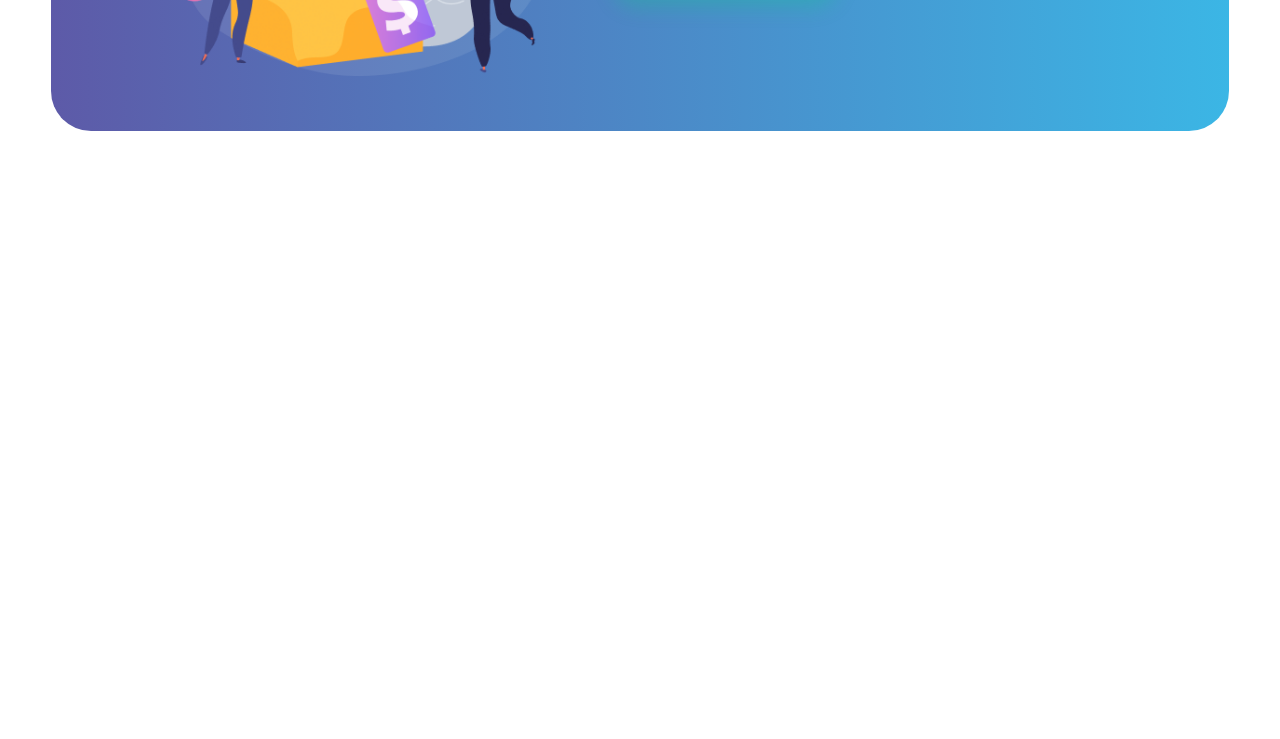
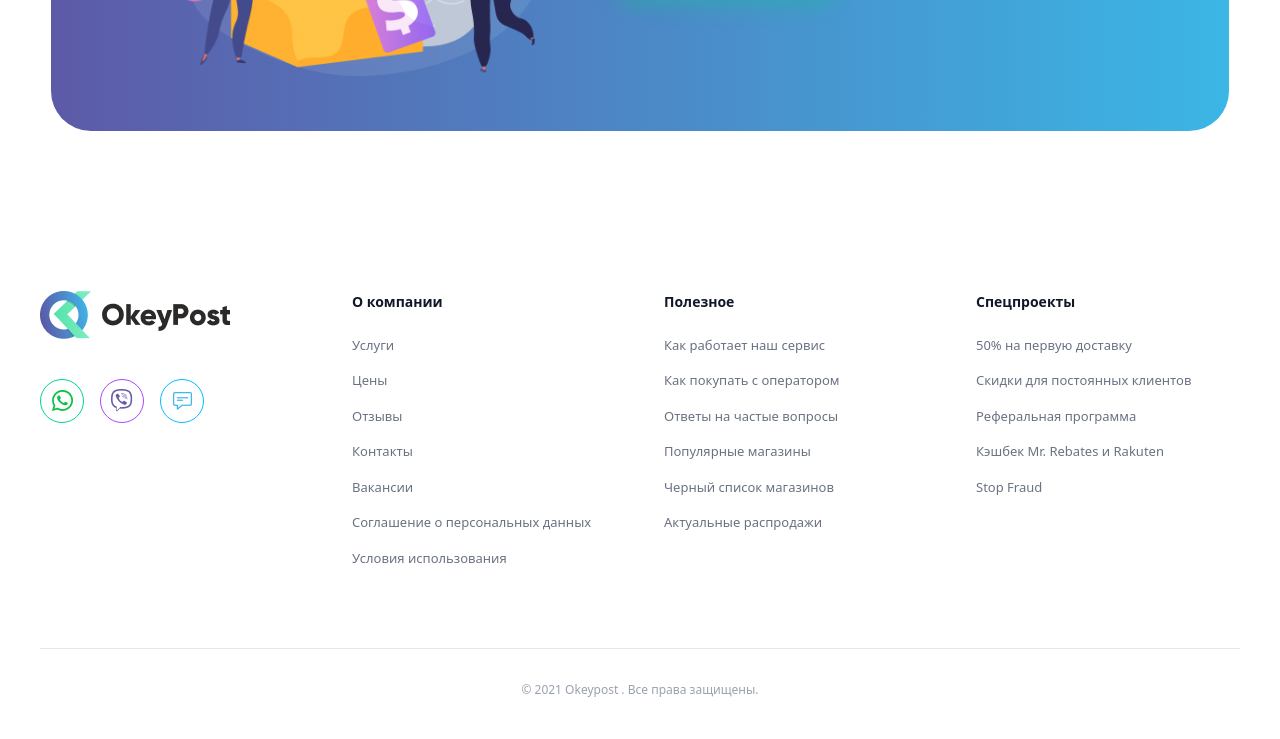
Before and after one commit to rizoshka12210/homework-14, a website: page page6.html in a window 1280 px wide. Shown: the part 1662-2401 px from the top of the page. Before the commit the page ends 1873 px from the top, so only its background shows below. Drawn offline with Linux system fonts and the light colour scheme.

Commit message:
tred: footer

```diff
--- a/page6.html
+++ b/page6.html
@@ -229,5 +229,78 @@
   </div>
 
 </section>
+
+    <footer class="mt-20 max-w-[1280px] mx-auto px-10 pb-10">
+  <div class="grid grid-cols-4 gap-12 items-start">
+
+
+    <div>
+      <div class="flex items-center gap-3">
+        <img src="./photo/_2243895274448.png" alt="">
+      </div>
+
+      <div class="mt-10 flex gap-4">
+        <div class="w-[44px] h-[44px] rounded-full border border-emerald-400 flex items-center justify-center text-emerald-500">
+          <img src="./photo/Vector.png" alt="">
+        </div>
+        <div class="w-[44px] h-[44px] rounded-full border border-purple-500 flex items-center justify-center text-blue-500">
+          <img src="./photo/Group.png" alt="">
+        </div>
+        <div class="w-[44px] h-[44px] rounded-full border border-sky-400 flex items-center justify-center text-sky-500">
+          <img src="./photo/Group 27.png" alt="">
+        </div>
+      </div>
+    </div>
+
+
+    <div>
+      <h4 class="font-bold text-[14px] text-gray-900">
+        О компании
+      </h4>
+      <ul class="mt-6 space-y-4 text-gray-500 text-[13px]">
+        <li>Услуги</li>
+        <li>Цены</li>
+        <li>Отзывы</li>
+        <li>Контакты</li>
+        <li>Вакансии</li>
+        <li>Соглашение о персональных данных</li>
+        <li>Условия использования</li>
+      </ul>
+    </div>
+
+
+    <div>
+      <h4 class="font-bold text-[14px] text-gray-900">
+        Полезное
+      </h4>
+      <ul class="mt-6 space-y-4 text-gray-500 text-[13px]">
+        <li>Как работает наш сервис</li>
+        <li>Как покупать с оператором</li>
+        <li>Ответы на частые вопросы</li>
+        <li>Популярные магазины</li>
+        <li>Черный список магазинов</li>
+        <li>Актуальные распродажи</li>
+      </ul>
+    </div>
+
+
+    <div>
+      <h4 class="font-bold text-[14px] text-gray-900">
+        Спецпроекты
+      </h4>
+      <ul class="mt-6 space-y-4 text-gray-500 text-[13px]">
+        <li>50% на первую доставку</li>
+        <li>Скидки для постоянных клиентов</li>
+        <li>Реферальная программа</li>
+        <li>Кэшбек Mr. Rebates и Rakuten</li>
+        <li>Stop Fraud</li>
+      </ul>
+    </div>
+  </div>
+
+  <div class="mt-20 border-t border-gray-200 pt-8 text-center text-gray-400 text-[12px]">
+    © 2021 Okeypost . Все права защищены.
+  </div>
+</footer>
 </body>
 </html>
```
